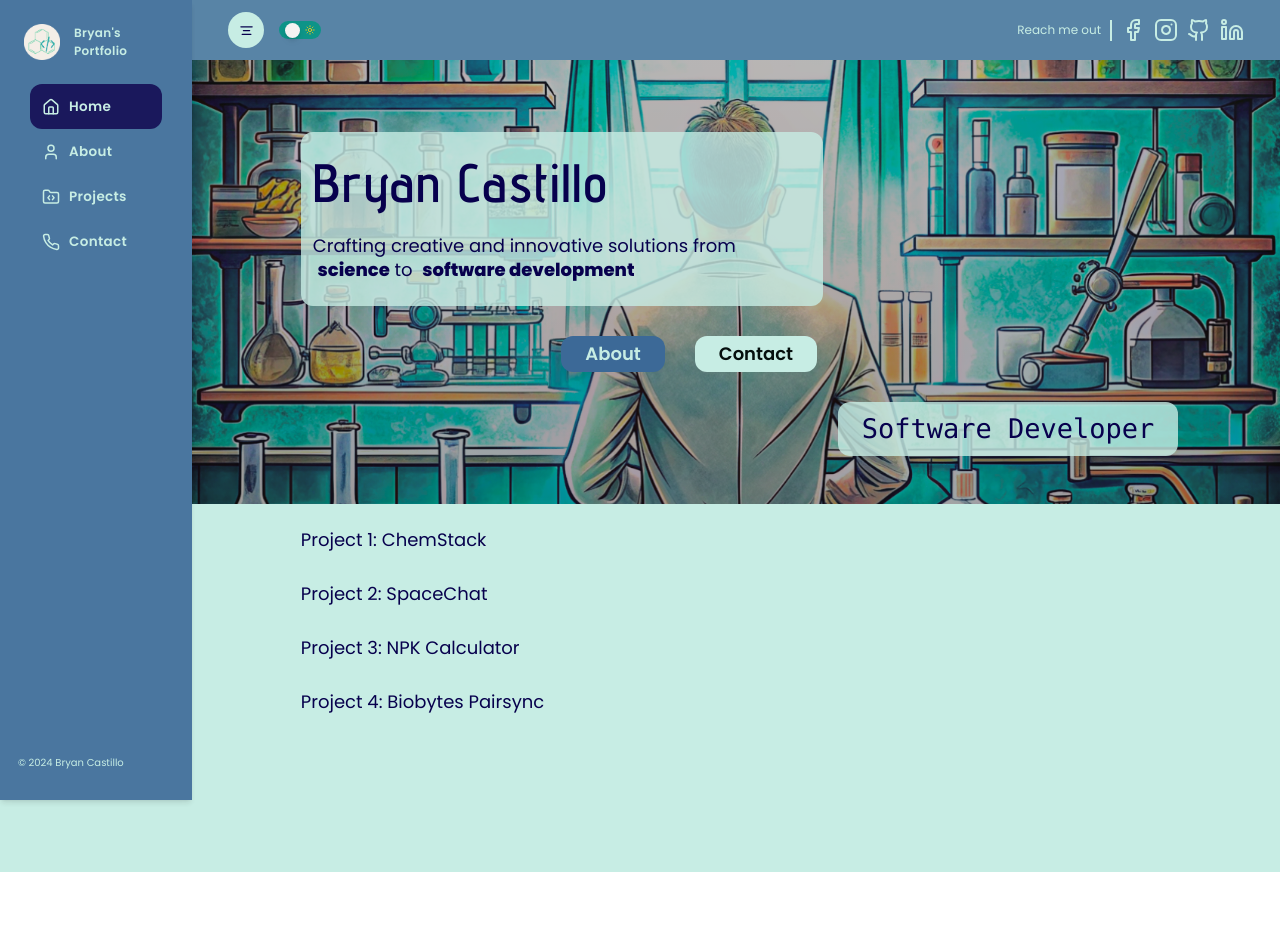
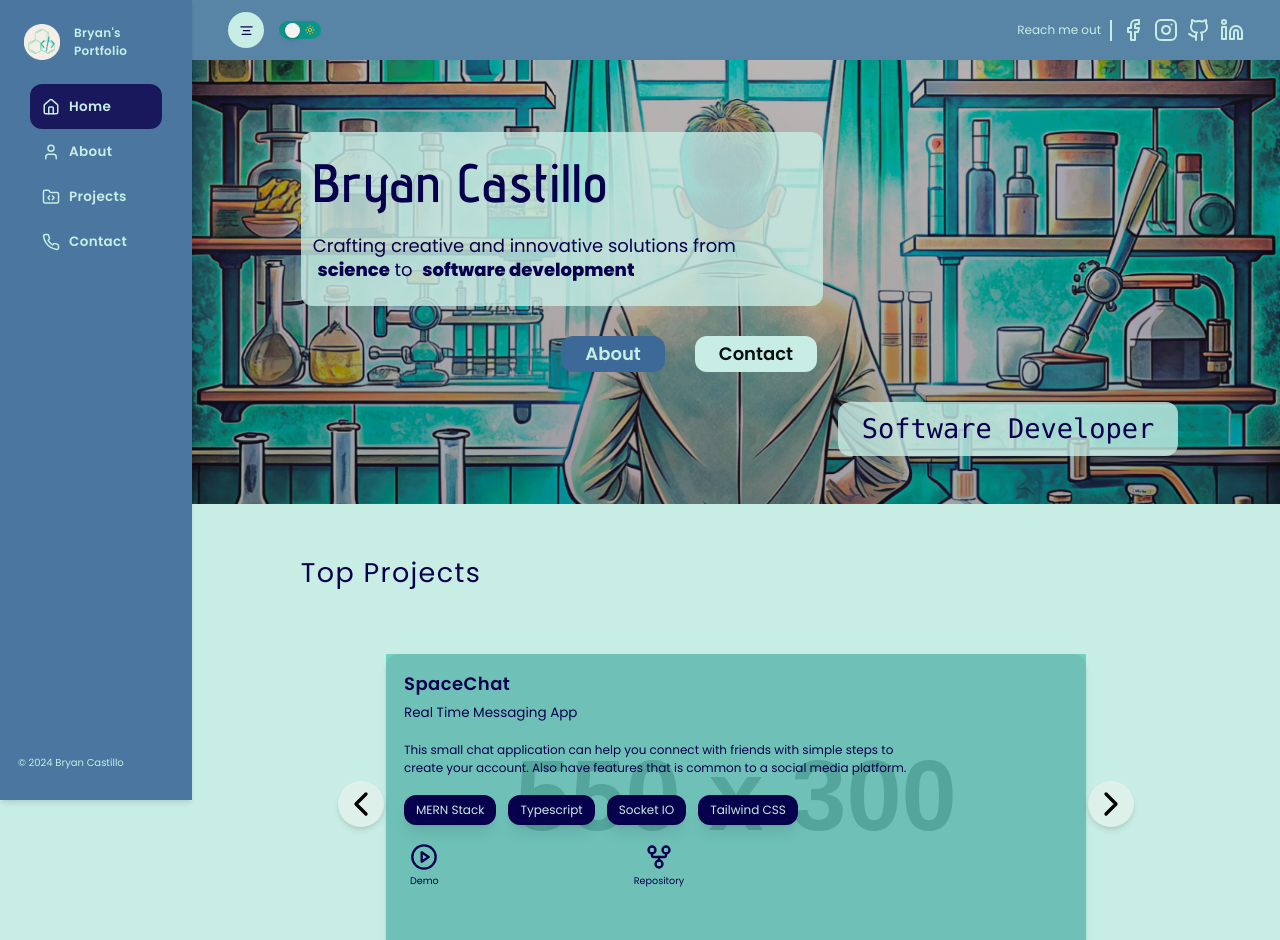
Before and after one commit to bryancastillo10/portfolio, a Next.js app: page / in a window 1280 px wide. Shown: the top 940 px of the page. Before the commit the page ends 872 px from the top, so only its background shows below. Built offline with nearby package versions, Linux system fonts and the light colour scheme; no server answers.

Commit message:
CarouselSetUp

```diff
--- a/next.config.mjs
+++ b/next.config.mjs
@@ -1,4 +1,8 @@
 /** @type {import('next').NextConfig} */
-const nextConfig = {};
+const nextConfig = {
+    images: {
+        domains: ["placehold.co"]
+    }
+};
 
 export default nextConfig;
--- a/src/app/(components)/Hero/TopProjects.tsx
+++ b/src/app/(components)/Hero/TopProjects.tsx
@@ -1,14 +1,113 @@
-
+"use client";
+import Image from "next/image";
+import { PlayCircle, GitForkIcon, ChevronLeft, ChevronRight } from "lucide-react";
+import { projectInfo } from "./projectInfo";
+import useCardCarousel from "./useCardCarousel";
 
 const TopProjects = () => {
+  const { slideIndex, handlePrevious, handleNext } = useCardCarousel(projectInfo);
   return (
-    <div className="mt-8 max-w-[80%] mx-auto space-y-10">
-    <h1 className="text-2xl">Project 1: ChemStack</h1>
-    <h1 className="text-2xl">Project 2: SpaceChat</h1>
-    <h1 className="text-2xl">Project 3: NPK Calculator</h1>
-    <h1 className="text-2xl">Project 4: Biobytes Pairsync</h1>
-</div>
-  )
-}
+    <section className="mt-8 max-w-[80%] mx-auto space-y-10">
+      <h1 className="pt-10 text-4xl tracking-wider">Top Projects</h1>
+      <div className="p-12 flex flex-col justify-center items-center gap-4 mb-12 md:mb-6">
+        <div className="flex relative transition-transform ease-out duration-1000">
+          {/* Card Container */}
+          {projectInfo.map((project, i) => (
+            <div
+              key={project.id}
+              className={`p-6 flex justify-between shrink-0 gap-2 mx-auto shadow-md w-[300px] h-[430px] md:w-[700px] md:h-[300px] relative rounded-2xl transition-transform ${
+                i === slideIndex ? "block" : "hidden"
+              }`}
+            >
+              {/* Project Image */}
+              <div className="absolute inset-0 z-0">
+                <Image
+                  src={project.image || "https://placehold.co/550x300"}
+                  layout="fill"
+                  objectFit="cover"
+                  className="object-cover rounded-2xl "
+                  unoptimized
+                  alt={`${project.projectTitle}-img`}
+                />
+                {/* Teal Overlay */}
+                <div className="absolute inset-0 bg-teal-500/50" />
+              </div>
+              {/* Header */}
+              <div className="relative z-10 space-y-2">
+                <h1 className="text-2xl font-semibold tracking-wide">{project.projectTitle}</h1>
+                <h3 className="text-lg">{project.projectSubtitle}</h3>
+                {/* Description */}
+                <p className="pt-4 text-sm text-balance">{project.description}</p>
+
+                {/* Tech Stack */}
+                <div className="pt-4">
+                  <ul className="grid grid-cols-2 md:flex gap-4 items-center">
+                    {project.techStack.map((tech, index) => (
+                      <li
+                        key={index}
+                        className="max-w-fit font-light shadow-lg bg-secondary text-primary px-4 py-2 rounded-2xl"
+                      >
+                        {tech}
+                      </li>
+                    ))}
+                  </ul>
+                </div>
+
+                {/* Links */}
+                <div className="pt-6 md:pt-4 grid grid-cols-2 md:justify-evenly mx-2 md:max-w-[50%] ">
+                  <div className="flex flex-col gap-1">
+                    <a href={project.demoLink} target="_blank" rel="noopener noreferrer">
+                      <PlayCircle size={28} />
+                    </a>
+                    <small>Demo</small>
+                  </div>
+                  <div className="flex flex-col items-center gap-1">
+                    <a href={project.gitRepo} target="_blank" rel="noopener noreferrer">
+                      <GitForkIcon size={28} />
+                    </a>
+                    <small>Repository</small>
+                  </div>
+                </div>
+              </div>
+            </div>
+          ))}
+
+          {/* Carousel Arrows */}
+          <div
+            className="flex items-center justify-between left-[-80px] right-[-80px]
+            md:right-[-60px] md:left-[-60px]  p-4 absolute z-0 inset-0"
+          >
+            <button
+              onClick={handlePrevious}
+              className="p-1 rounded-full text-black shadow-md bg-white/50 hover:bg-white"
+            >
+              <ChevronLeft size={40} />
+            </button>
+            <button
+              onClick={handleNext}
+              className="p-1 rounded-full text-black shadow-md bg-white/50 hover:bg-white"
+            >
+              <ChevronRight size={40} />
+            </button>
+          </div>
+
+          {/* Carousel Indicator */}
+          <div className="absolute bottom-0 md:bottom-0 left-0 right-0">
+            <div className="flex justify-center items-center gap-2">
+              {projectInfo.map((_, i) => (
+                <div
+                  key={i}
+                  className={`transition-all size-3 bg-white rounded-full ${
+                    slideIndex === i ? "p-2" : "bg-opacity-50"
+                  }`}
+                />
+              ))}
+            </div>
+          </div>
+        </div>
+      </div>
+    </section>
+  );
+};
 
 export default TopProjects;
--- /dev/null
+++ b/src/app/(components)/Hero/projectInfo.ts
@@ -0,0 +1,42 @@
+export const projectInfo = [
+    {
+        id:1,
+        projectTitle: "ChemStash",
+        projectSubtitle:"Chemical Inventory Management App",
+        description:"A collaboration project which can help in managing the logistics of chemicals at a chemical laboratory. This provides convenient insights to chemistry professionals on the traceability, consumption, and purchase of chemicals",
+        techStack:["MERN Stack", "Recharts","Socket IO", "Tailwind CSS"],
+        image:"https://placehold.co/550x300",
+        demoLink:"",
+        gitRepo:""
+    },
+    {
+        id:2,
+        projectTitle: "SpaceChat",
+        projectSubtitle:"Real Time Messaging App",
+        description:"This small chat application can help you connect with friends with simple steps to create your account. Also have features that is common to a social media platform.",
+        techStack:["MERN Stack","Typescript", "Socket IO", "Tailwind CSS"],
+        image:"https://placehold.co/550x300",
+        demoLink:"",
+        gitRepo:""
+    },
+    {
+        id:3,
+        projectTitle: "NPK Calculator",
+        projectSubtitle:"Fertilizer Composition Calculator Based on Raw Materials Database",
+        description:"Prototype build to calculate and suggest appropriate nutrient composition based on a database query. This is helpful to provide suggestions on fertilizer composition based on a database about different raw materials",
+        techStack:["Python-Flask","React JS","Typescript","Tailwind CSS"],
+        image:"https://placehold.co/550x300",
+        demoLink:"",
+        gitRepo:""
+    },
+    {
+        id:4,
+        projectTitle: "Biobytes PairSync",
+        projectSubtitle:"Obtaining fast insights from biological data by providing input sequences (DNA, RNA, or Protein)",
+        description:"Leveraging the PyQt library of Python to develop a desktop application for biologists to gain information on several biological sequences such as GC-content, base frequencies and basic pairwise sequencing",
+        techStack:["PyQt5","Matplotlib","Numpy"],
+        image:"",
+        demoLink:"",
+        gitRepo:""
+    }
+]
--- /dev/null
+++ b/src/app/(components)/Hero/useCardCarousel.ts
@@ -0,0 +1,34 @@
+import { useState, useEffect } from "react";
+
+interface CardCarouselContentProps {
+  id: number;
+  projectTitle: string;
+  projectSubtitle:string;
+  description:string;
+  techStack: string[];
+  image: string;
+  demoLink:string;
+  gitRepo:string;
+}
+
+const useCardCarousel = (array: CardCarouselContentProps[]) => {
+  const [slideIndex, setSlideIndex] = useState<number>(0);
+  const autoSlide: boolean = true;
+  const autoSlideInterval: number = 5000;
+  const handlePrevious = () => {
+    setSlideIndex((index) => (index === 0 ? array.length - 1 : index - 1));
+  };
+
+  const handleNext = () => {
+    setSlideIndex((index) => (index === array.length - 1 ? 0 : index + 1));
+  };
+  useEffect(() => {
+    if (!autoSlide) return;
+    const slideInterval = setInterval(handleNext, autoSlideInterval);
+    return () => clearInterval(slideInterval);
+  }, []);
+
+  return { slideIndex, handlePrevious, handleNext };
+};
+
+export default useCardCarousel;
```
